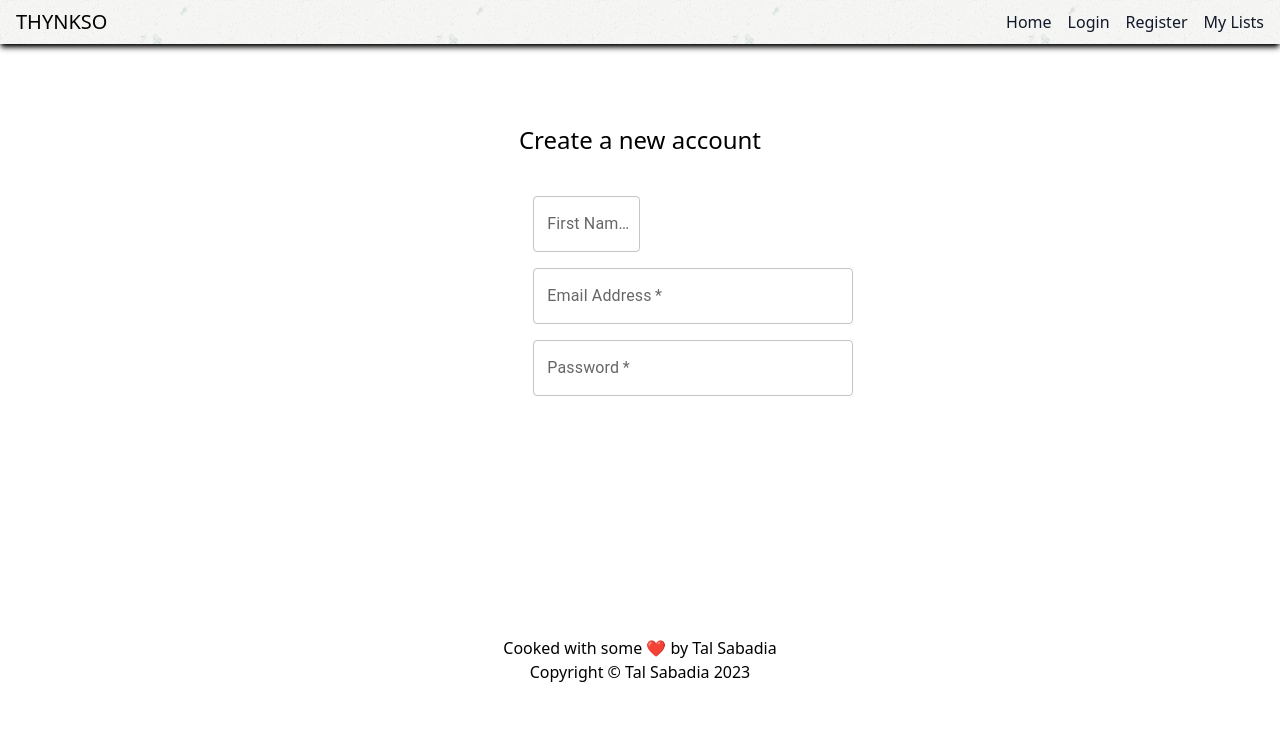
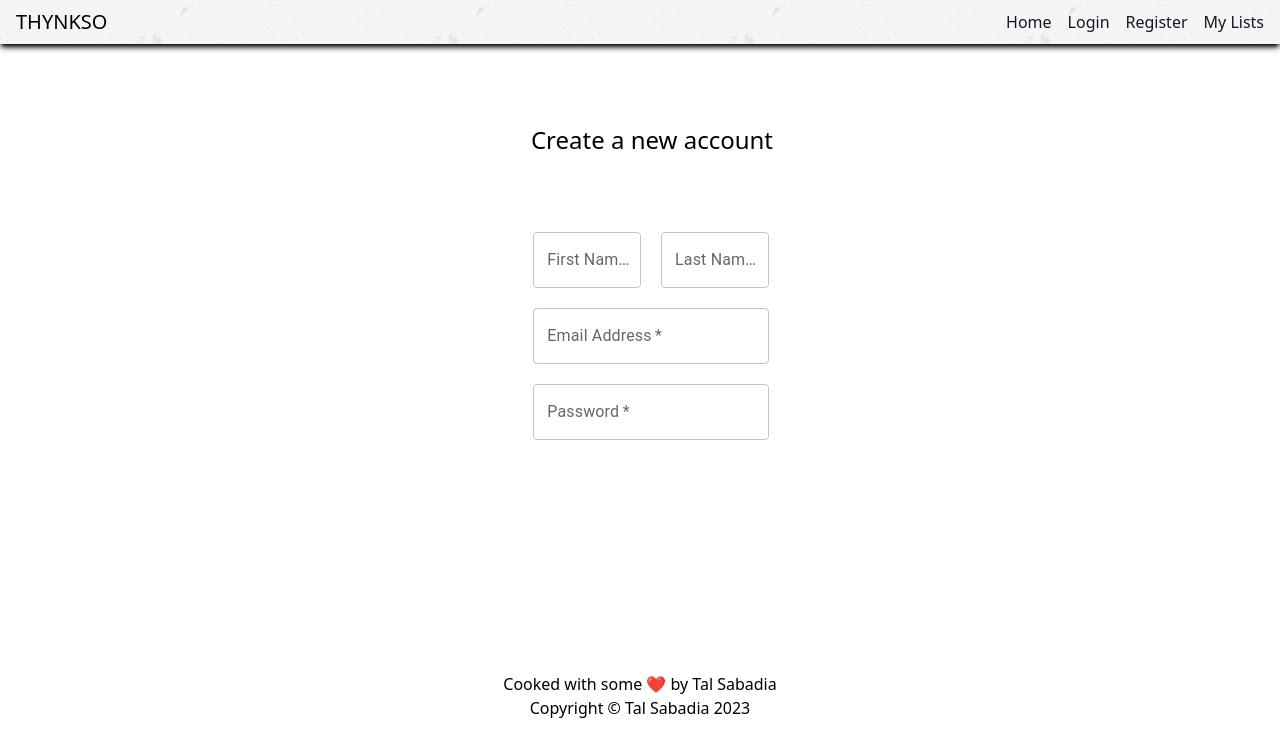
Before and after one commit to W01v3n/TodoApp, a React (Vite) app in the folder frontend/: page /register in a window 1280 px wide. Shown: the top 756 px of the page. Built offline with nearby package versions, Linux system fonts and the light colour scheme.

Commit message:
Registration form is almost done.

```diff
--- a/frontend/src/components/RegisterForm.tsx
+++ b/frontend/src/components/RegisterForm.tsx
@@ -1,4 +1,4 @@
-import { TextField, Input } from "@mui/material";
+import { TextField } from "@mui/material";
 // import { useState } from "react";
 
 function RegisterForm() {
@@ -13,12 +13,12 @@ function RegisterForm() {
 
   return (
     <form>
-      <div className="grid grid-cols-1 py-20 text-center md:grid-cols-12 md:grid-rows-6">
-        <h1 className="text- col-span-full mb-10 text-center text-2xl font-light">
+      <div className="grid grid-cols-1 py-20 text-center md:grid-cols-12">
+        <h1 className="text-2xl font-light md:col-span-full md:ml-6">
           Create a new account
         </h1>
-
-        <div className="md:col-span-1 md:col-start-6 md:row-start-2">
+        <div className="container col-span-7 col-start-6 grid grid-cols-1 gap-5 md:grid-cols-12 md:grid-rows-6">
+          <div className="md:col-span-2 md:row-start-2">
             <TextField
               color="primary"
               type="text"
@@ -29,7 +29,18 @@ function RegisterForm() {
             />
           </div>
 
-        <div className="md:col-span-3 md:col-start-6 md:row-start-3">
+          <div className="md:col-span-2 md:row-start-2">
+            <TextField
+              color="primary"
+              type="text"
+              label="Last Name"
+              id="lName"
+              required
+              fullWidth
+            />
+          </div>
+
+          <div className="md:col-span-4 md:col-start-1 md:row-start-3">
             <TextField
               color="primary"
               type="email"
@@ -39,7 +50,7 @@ function RegisterForm() {
               fullWidth
             />
           </div>
-        <div className="md:col-span-3 md:col-start-6 md:row-start-4">
+          <div className="md:col-span-4 md:col-start-1 md:row-start-4">
             <TextField
               color="primary"
               type="password"
@@ -50,6 +61,7 @@ function RegisterForm() {
             />
           </div>
         </div>
+      </div>
     </form>
   );
 }
```
Lines whose indentation alone changed are shown as unchanged.
